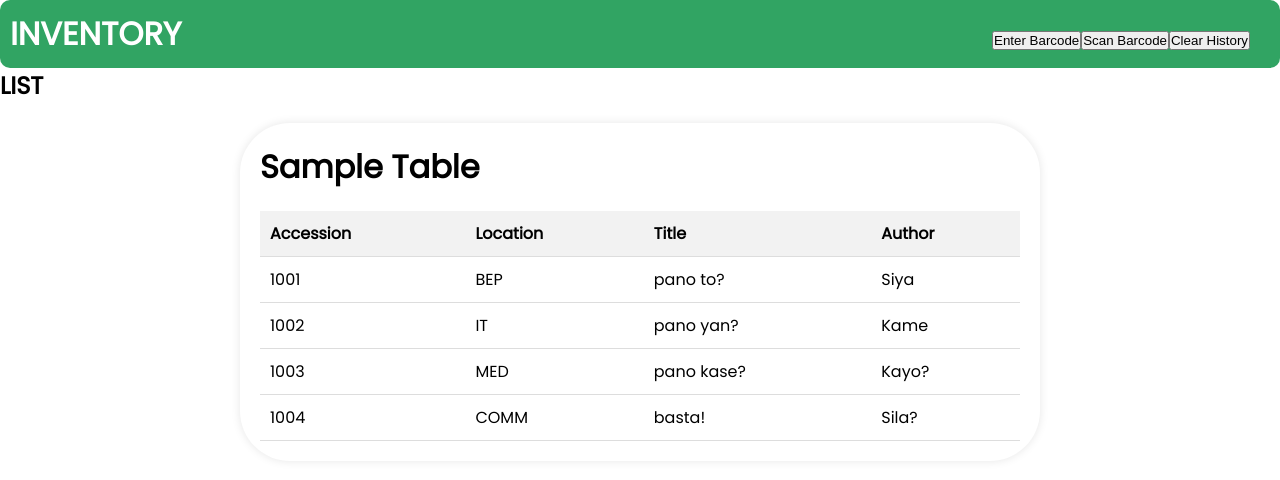
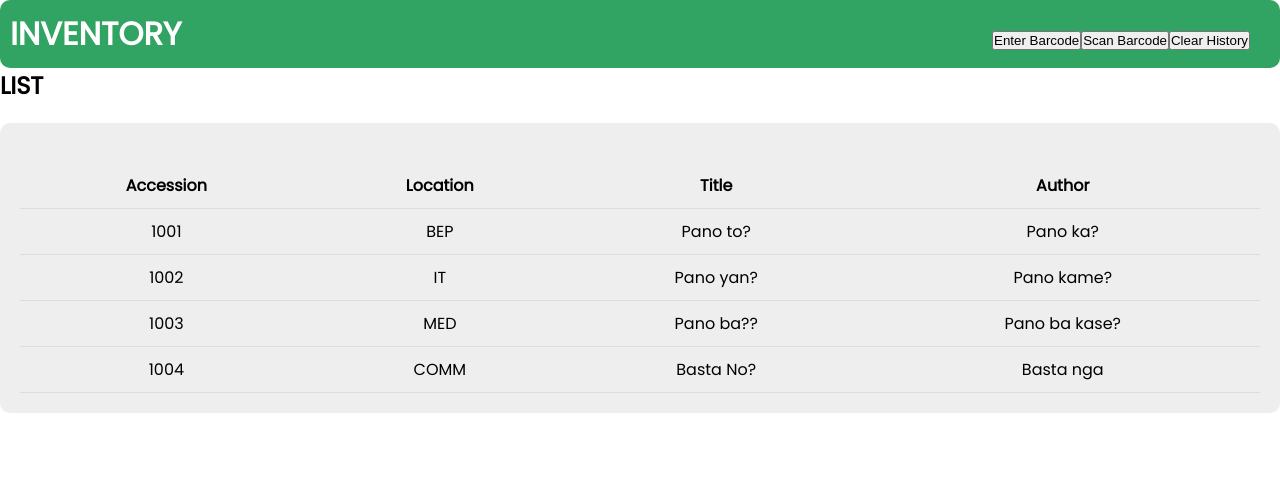
Before and after one commit to Maxyyey/Maintenance, an Angular app: page /inventory in a window 1280 px wide. Shown: the top 480 px of the page. Built offline with nearby package versions, Linux system fonts and the light colour scheme.

Commit message:
basta may binago

```diff
--- /dev/null
+++ b/src/app/main/components/announcement/add/add.component.html
@@ -0,0 +1 @@
+<p>POST ANNOUNCEMENT HERE!!!!!</p>
--- a/src/app/main/components/announcement/announcement.component.html
+++ b/src/app/main/components/announcement/announcement.component.html
@@ -8,7 +8,7 @@
 
 
                 <div class="container-AddNewButton">
-                    <button>Add New</button>
+                    <button (click)="onAddNewBtnClick()">Add New</button>
                 </div>
             </h1>
 
--- a/src/app/main/components/announcement/announcement.component.ts
+++ b/src/app/main/components/announcement/announcement.component.ts
@@ -1,11 +1,20 @@
-import { Component } from '@angular/core';
+import { Component, OnInit } from '@angular/core';
+import { Router } from '@angular/router'
 
 @Component({
   selector: 'app-announcement',
   templateUrl: './announcement.component.html',
   styleUrl: './announcement.component.scss',
 })
-export class AnnouncementComponent {
+export class AnnouncementComponent implements OnInit{
+  constructor(private router:Router) { }
+
+  ngOnInit(): void { }
+
+  onAddNewBtnClick(){
+    this.router.navigate(['/add']);
+  }
+
   showTable: boolean = false;
 
   toggleTable() {
--- a/src/app/main/components/inventory/inventory.component.html
+++ b/src/app/main/components/inventory/inventory.component.html
@@ -17,8 +17,8 @@
         <h2>
             LIST
         </h2>
+
         <div class="container">
-            <h1>Sample Table</h1>
             <table>
                 <thead>
                     <tr>
@@ -32,27 +32,28 @@
                     <tr>
                         <td>1001</td>
                         <td>BEP</td>
-                        <td>pano to?</td>
-                        <td>Siya</td>
+                        <td>Pano to?</td>
+                        <td>Pano ka?</td>
+                    </tr>
 
-                    </tr>
                     <tr>
                         <td>1002</td>
                         <td>IT</td>
-                        <td>pano yan?</td>
-                        <td>Kame</td>
+                        <td>Pano yan?</td>
+                        <td>Pano kame?</td>
                     </tr>
+
                     <tr>
                         <td>1003</td>
                         <td>MED</td>
-                        <td>pano kase?</td>
-                        <td>Kayo?</td>
+                        <td>Pano ba??</td>
+                        <td>Pano ba kase?</td>
                     </tr>
                     <tr>
                         <td>1004</td>
                         <td>COMM</td>
-                        <td>basta!</td>
-                        <td>Sila?</td>
+                        <td>Basta No?</td>
+                        <td>Basta nga</td>
                     </tr>
                 </tbody>
             </table>
--- a/src/app/main/components/inventory/inventory.component.scss
+++ b/src/app/main/components/inventory/inventory.component.scss
@@ -23,12 +23,12 @@ body {
 }
 
 .container {
-    max-width: 800px;
+    max-width: 900%;
     margin: 20px auto;
     padding: 20px;
-    background-color: #fff;
-    border-radius: 50px;
-    box-shadow: 0 0 10px rgba(0, 0, 0, 0.1);
+    background-color: #EEEEEE;
+    border-radius: 10px;
+    box-shadow: 0 0 10px rgba(0, 0, 0, 0);
 }
 
 h1 {
@@ -44,11 +44,11 @@ table {
 th, td {
     padding: 10px;
     border-bottom: 1px solid #ddd;
-    text-align: left;
+    text-align: center;
 }
 
 th {
-    background-color: #f2f2f2;
+    background-color: #EEEEEE;
     font-weight: bold;
 }
 
--- a/src/app/main/main-routing.module.ts
+++ b/src/app/main/main-routing.module.ts
@@ -11,6 +11,7 @@ import { HistoryComponent } from './components/addlocker/history/history.compone
 import { UserComponent } from  './components/addlocker/user/user.component';
 import { AddUserComponent } from  './components/personnelsetup/adduser/adduser.component';
 import { UploadComponent } from  './components/circulation/upload/upload.component';
+import { AddComponent } from  './components/announcement/add/add.component';
 
 const routes: Routes = [
   { path: '', redirectTo: 'addmaterials', pathMatch: 'full' },
@@ -22,7 +23,8 @@ const routes: Routes = [
   { path: 'history',  component: HistoryComponent},
   { path: 'user', component: UserComponent},
   { path: 'adduser', component: AddUserComponent},
-  { path: 'upload', component: UploadComponent}
+  { path: 'upload', component: UploadComponent},
+  { path: 'add', component: AddComponent},
 ];
 
 @NgModule({
--- a/src/app/main/main.module.ts
+++ b/src/app/main/main.module.ts
@@ -11,6 +11,7 @@ import { HistoryComponent  } from './components/addlocker/history/history.compon
 import { UserComponent } from './components/addlocker/user/user.component';
 import { AddUserComponent } from './components/personnelsetup/adduser/adduser.component';
 import { UploadComponent } from './components/circulation/upload/upload.component';
+import { AddComponent } from './components/announcement/add/add.component';
 
 @NgModule({
   declarations: [
@@ -21,7 +22,8 @@ import { UploadComponent } from './components/circulation/upload/upload.componen
     HistoryComponent,
     UserComponent,
     AddUserComponent,
-    UploadComponent
+    UploadComponent,
+    AddComponent
   ],
   imports: [
     CommonModule,
```
Also changed, not shown: src/app/main/components/announcement/add/add.component.ts (added, +10 -0 lines), src/app/main/components/announcement/add/add.component.scss (added), 1 other file (tests, documents, lock files or other folders).
